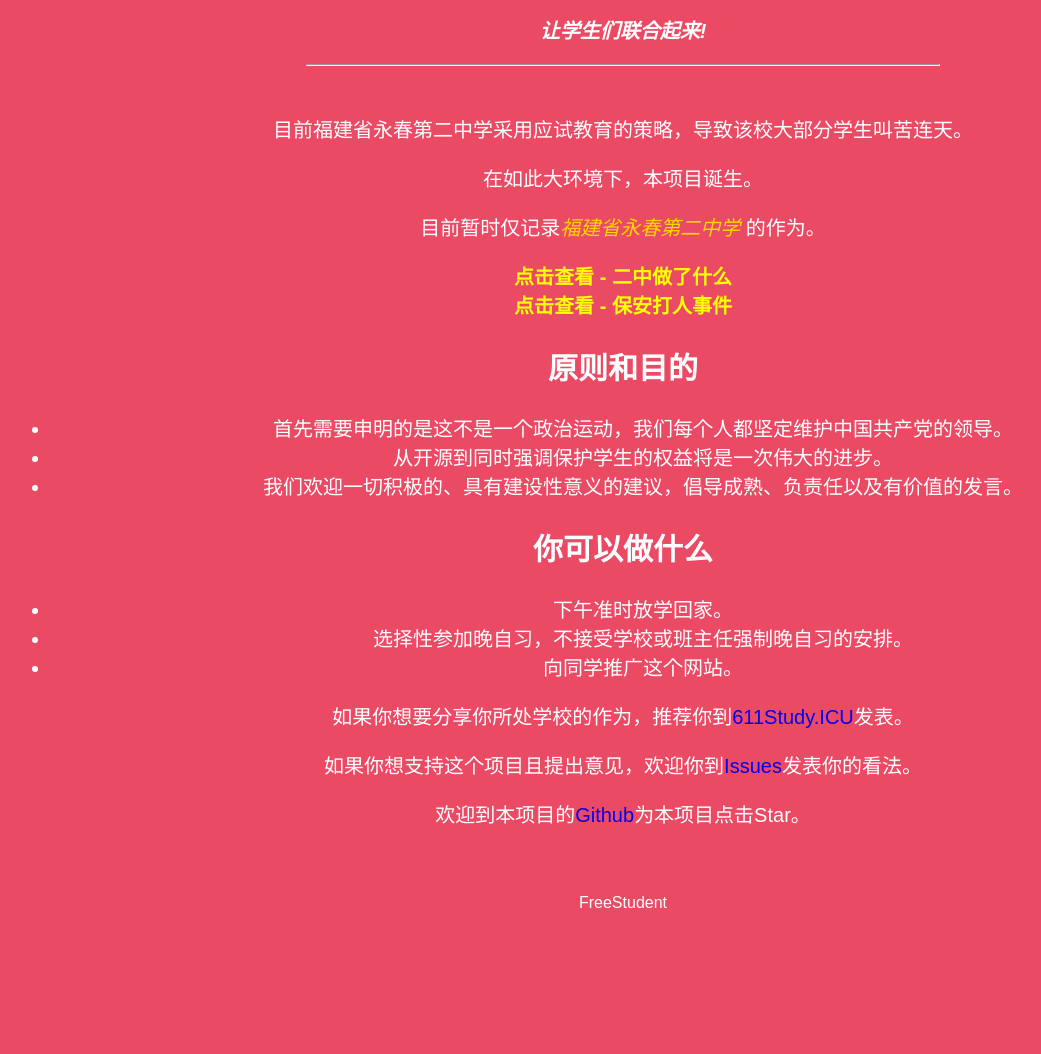
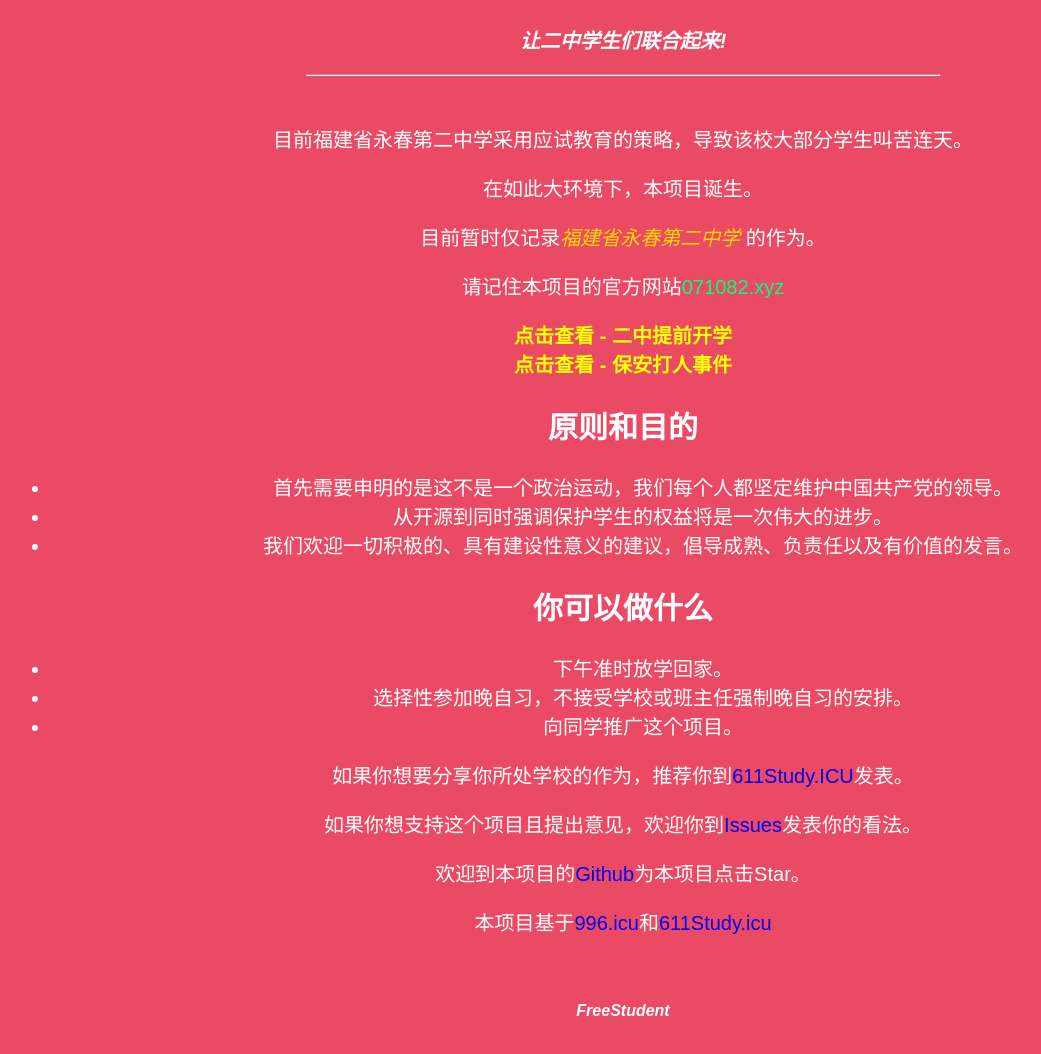
Before and after one commit to FreeStudent404/FreeStudent, a plain HTML site: page index.html in a window 1280 px wide. Shown: the part 362-1416 px from the top of the page, without its empty margins (17-1058 px from the left). Before the commit the page ends 1308 px from the top, so only its background shows below. Drawn offline with Linux system fonts and the light colour scheme.

Commit message:
fully update

```diff
--- a/index.html
+++ b/index.html
@@ -41,19 +41,21 @@
     </svg>
     <div class="mainTitle uniformFonts">
         <h1>FreeStudent</h1>
-        <p class="subTitle"><em>让学生们联合起来!</em></p>
+        <p class="subTitle"><em>让二中学生们联合起来!</em></p>
     </div>
     <hr class="line" width="50%">
     <!--分割Part-->
+
     <div class="mainArticle uniformFonts">
         <!-- <p>目前中国大陆大部分学校都采用应试教育的策略，导致大部分学生叫苦连天。</p> -->
         <p>目前福建省永春第二中学采用应试教育的策略，导致该校大部分学生叫苦连天。</p>
         <p>在如此大环境下，本项目诞生。</p>
         <p>目前暂时仅记录<em style="color: gold;">福建省永春第二中学</em> 的作为。</p>
+        <p>请记住本项目的官方网站<a href="https://071082.xyz/" style="text-decoration: none; color:springgreen" title="我是可以点的">071082.xyz</a></p>
         <div class="clickLink">
-            <a href="articles/early/" style="color: yellow; text-decoration: none; font-weight: bold;">点击查看 - 二中做了什么</a>
+            <a href="articles/early/" style="color: yellow; text-decoration: none; font-weight: bold;" title="二中提前开学">点击查看 - 二中提前开学</a>
             <br>
-            <a href="articles/security/" style="color: yellow; text-decoration: none; font-weight: bold">点击查看 - 保安打人事件</a>
+            <a href="articles/security/" style="color: yellow; text-decoration: none; font-weight: bold" title="保安打人事件">点击查看 - 保安打人事件</a>
         </div>
         <h2>原则和目的</h2>
         <ul>
@@ -65,18 +67,17 @@
         <ul>
             <li>下午准时放学回家。</li>
             <li>选择性参加晚自习，不接受学校或班主任强制晚自习的安排。</li>
-            <li>向同学推广这个网站。</li>
+            <li>向同学推广这个项目。</li>
         </ul>
-        <p>如果你想要分享你所处学校的作为，推荐你到<a href="https://611Study.ICU/" style="text-decoration: none;">611Study.ICU</a>发表。</p>
-        <p>如果你想支持这个项目且提出意见，欢迎你到<a href="https://github.com/FreeStudent404/FreeStudent/issues"
-                style="text-decoration: none;">Issues</a>发表你的看法。</p>
-        <p>欢迎到本项目的<a href="https://github.com/FreeStudent404/FreeStudent"
-                style="text-decoration: none;;">Github</a>为本项目点击Star。</p>
+        <p>如果你想要分享你所处学校的作为，推荐你到<a href="https://611Study.ICU/" style="text-decoration: none;" title="我是可以点的">611Study.ICU</a>发表。</p>
+        <p>如果你想支持这个项目且提出意见，欢迎你到<a href="https://github.com/FreeStudent404/FreeStudent/issues" style="text-decoration: none;" title="我是可以点的">Issues</a>发表你的看法。</p>
+        <p>欢迎到本项目的<a href="https://github.com/FreeStudent404/FreeStudent" style="text-decoration: none;" title="我是可以点的">Github</a>为本项目点击Star。</p>
+        <p>本项目基于<a href="https://996.icu/" style="text-decoration: none;" title="前辈1号">996.icu</a>和<a href="https://611study.icu/" style="text-decoration: none;" title="前辈2号">611Study.icu</a></p>
     </div>
 </body>
 <footer>
     <div class="footer uniformFonts">
-        <p>FreeStudent</p>
+        <a href="/" style="text-decoration: none; color:white; font-style: italic; font-weight: bold;" title="返回主页"><p>FreeStudent</p></a>
     </div>
 </footer>
 
--- a/resources/css/index.css
+++ b/resources/css/index.css
@@ -17,7 +17,9 @@
 
 .iculogo {
     /* Draw a circle outline */
-    border-radius: 50%;
+    /* 中间的logo和外围线有空隙 */
+    padding: 5px;
+    border-radius:50%;
     width: 200px;
     height: 200px;
     border: 10px solid white;
```
Also changed, not shown: articles/early/index.html (+3 -3 lines), articles/security/index.html (+4 -4 lines), 2 other files.
